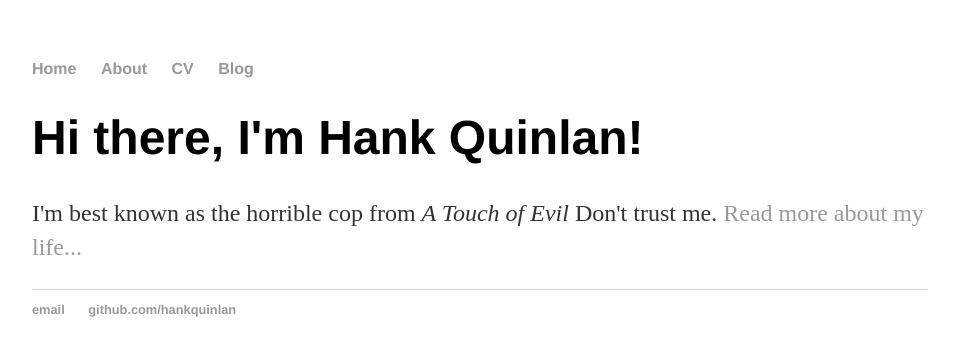
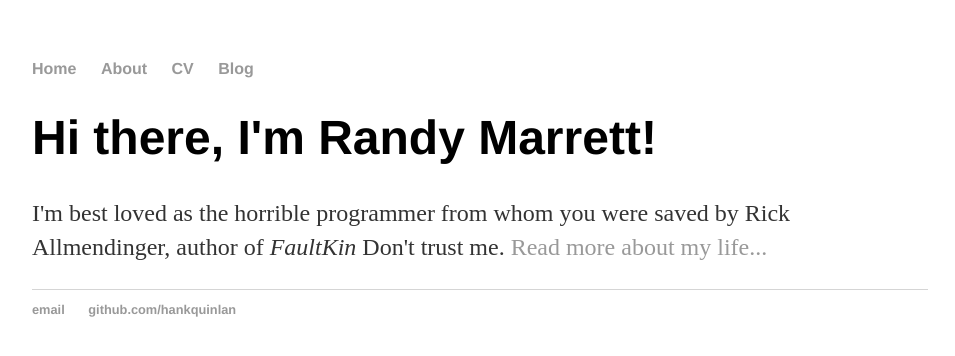
Before and after one commit to marrett/github.io, a Jekyll site: the page built from index.html, in a window 1280 px wide. Shown: the top 356 px of the page, without its empty margins (160-1115 px from the left). Built offline with Jekyll 4.4.1, drawn with Linux system fonts in a browser that asks for light colours.

Commit message:
Update index.html

```diff
--- a/index.html
+++ b/index.html
@@ -1,8 +1,8 @@
 ---
 layout: default
-title: Hank Quinlan, Horrible Cop
+title: Randy Marrett, Horrible Programmer
 ---
 <div class="blurb">
-	<h1>Hi there, I'm Hank Quinlan!</h1>
-	<p>I'm best known as the horrible cop from <em>A Touch of Evil</em> Don't trust me. <a href="/about">Read more about my life...</a></p>
+	<h1>Hi there, I'm Randy Marrett!</h1>
+	<p>I'm best loved as the horrible programmer from whom you were saved by Rick Allmendinger, author of <em>FaultKin</em> Don't trust me. <a href="/about">Read more about my life...</a></p>
 </div><!-- /.blurb -->
```
